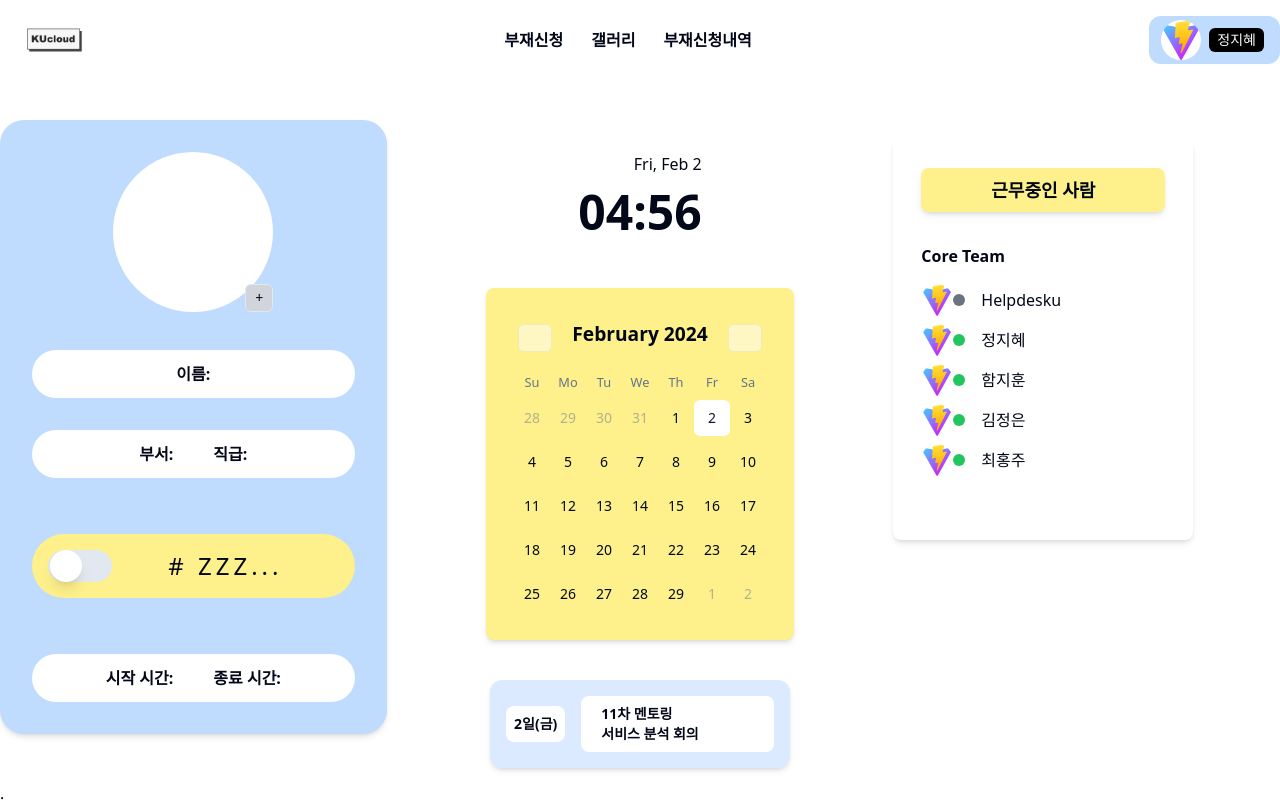
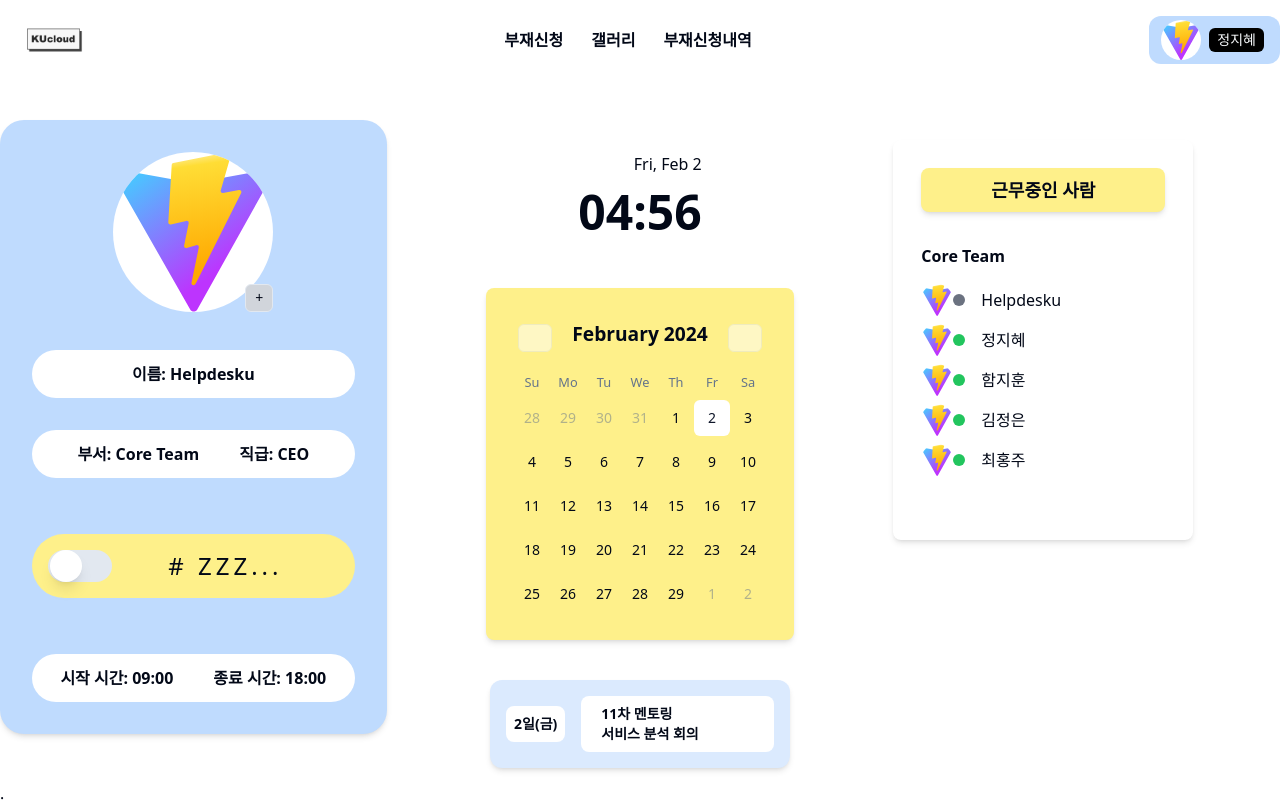
Before and after one commit to ohhhInFastcampus/toyproject1, a React (Vite) app: page / in a window 1280 px wide. Shown: the top 802 px of the page. Built offline with nearby package versions, Linux system fonts and the light colour scheme.

Commit message:
type에러 수정

```diff
--- a/src/containers/main/index.tsx
+++ b/src/containers/main/index.tsx
@@ -1,10 +1,13 @@
 import Main from "@/templates/main";
+import { memberDetails } from "@/mocks/teamList";
 import { MemberDetailType } from "@/components/main/types";
 
-const MainPage = (props: MemberDetailType) => {
+const MainPage = () => {
+  const userData: MemberDetailType = memberDetails[0];
+  const userList: MemberDetailType[] = memberDetails;
   return (
     <div className="nmt-[40px] nmb-[40px]">
-      <Main {...props} />;
+      <Main user={userData} working={userList} />;
     </div>
   );
 };
--- a/src/templates/main/index.tsx
+++ b/src/templates/main/index.tsx
@@ -3,20 +3,23 @@ import { Clock } from "@/components/main/Clock";
 import { Calendar } from "@/components/main/Calendar";
 import { TodoList } from "@/components/main/TodoList";
 import WorkingStatus from "@/components/main/WorkingStatus";
-import { memberDetails } from "@/mocks/teamList";
 import { MemberDetailType } from "@/components/main/types";
 
-const Main = (props: MemberDetailType) => {
+interface MainPageType {
+  user: MemberDetailType;
+  working: MemberDetailType[];
+}
+const Main = ({ user, working }: MainPageType) => {
   return (
     <div className="nflex ngap-[40px]">
-      <UserMain {...props} />
+      <UserMain {...user} />
       <div className="nw-[400px] nm-5 nflex nflex-col nitems-center ngap-y-10">
         <Clock />
         <Calendar />
         <TodoList />
       </div>
       <div className="nw-[400px] nmt-5">
-        <WorkingStatus members={memberDetails} />
+        <WorkingStatus members={working} />
       </div>
     </div>
   );
```
